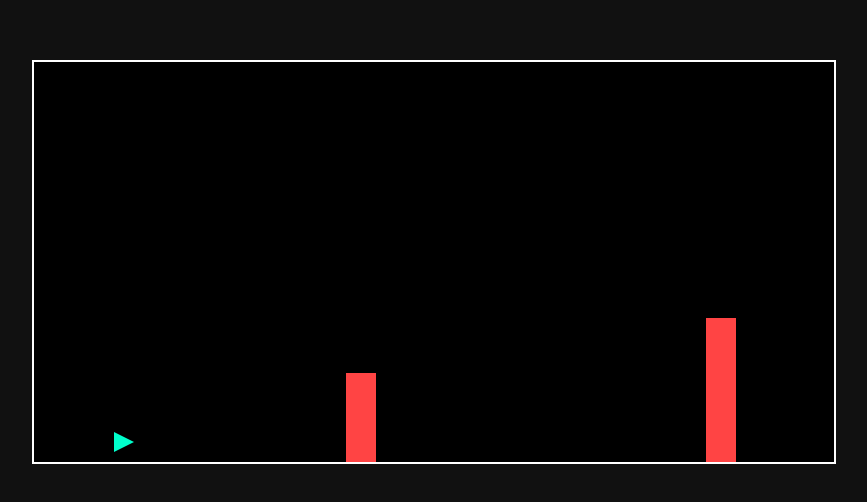
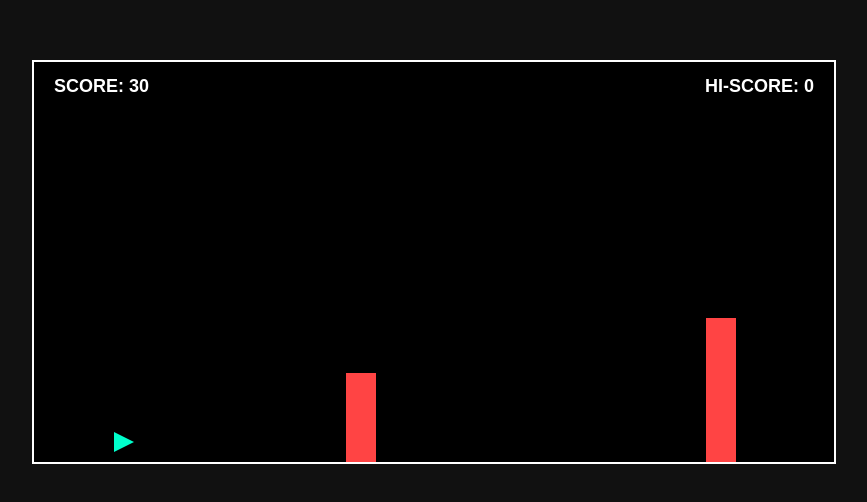
Before and after one commit to verma-mannat/Game, a plain HTML site: page index.html in a window 1280 px wide. Shown: the part 138-640 px from the top of the page, without its empty margins (206-1073 px from the left). Drawn offline with Linux system fonts and the light colour scheme.

Commit message:
score board

```diff
--- a/index.html
+++ b/index.html
@@ -39,8 +39,14 @@
         // --- OBSTACLE MANAGEMENT ---
         let obstacles = [];
         let obstacleTimer = 0;
-        const obstacleSpawnRate = 90; // Spawn an obstacle roughly every 90 frames (~1.5 seconds)
+        const obstacleSpawnRate = 90;
         const obstacleSpeed = 4;
+
+        // --- SCORE SYSTEM ---
+        let currentScore = 0;
+        // Check if a high score was saved before; if not, start at 0
+        let highScore = localStorage.getItem("spaceWavesHighScore") ? parseInt(localStorage.getItem("spaceWavesHighScore")) : 0;
+        let scoreTimer = 0; // Used to increment score over time
 
         // Track if the button/mouse is being pressed
         let isPressed = false;
@@ -60,9 +66,17 @@
 
         // --- RESET FUNCTION ---
         function resetGame() {
+            // Check if current score beat the high score before resetting
+            if (currentScore > highScore) {
+                highScore = currentScore;
+                localStorage.setItem("spaceWavesHighScore", highScore); // Save to browser memory!
+            }
+
             player.y = 200;
             obstacles = [];
             obstacleTimer = 0;
+            currentScore = 0; // Reset current score
+            scoreTimer = 0;
             isPressed = false;
         }
 
@@ -79,15 +93,20 @@
             if (player.y < player.size) player.y = player.size;
             if (player.y > canvas.height - player.size) player.y = canvas.height - player.size;
 
-            // 2. Handle Obstacles Spawning
+            // 2. Increment Score (Earn 1 point roughly every 10 frames (~0.16 seconds))
+            scoreTimer++;
+            if (scoreTimer >= 10) {
+                currentScore++;
+                scoreTimer = 0;
+            }
+
+            // 3. Handle Obstacles Spawning
             obstacleTimer++;
             if (obstacleTimer >= obstacleSpawnRate) {
-                // Generate a random height for the obstacle wall/pillar
                 let minHeight = 40;
                 let maxHeight = 200;
                 let height = Math.floor(Math.random() * (maxHeight - minHeight + 1)) + minHeight;
 
-                // Randomly choose if the obstacle spawns from the TOP or BOTTOM of the screen
                 let isTop = Math.random() < 0.5;
                 let yPosition = isTop ? 0 : canvas.height - height;
 
@@ -96,18 +115,18 @@
                     y: yPosition,
                     width: 30,
                     height: height,
-                    color: "#ff4444" // Bright neon red/coral
+                    color: "#ff4444"
                 });
 
-                obstacleTimer = 0; // Reset spawn timer
+                obstacleTimer = 0;
             }
 
-            // 3. Move and Check Obstacles
+            // 4. Move and Check Obstacles
             for (let i = obstacles.length - 1; i >= 0; i--) {
                 let obs = obstacles[i];
-                obs.x -= obstacleSpeed; // Move to the left
+                obs.x -= obstacleSpeed;
 
-                // Check collision with Player (Bounding box vs player coordinates approximation)
+                // Check collision
                 if (
                     player.x + player.size > obs.x &&
                     player.x < obs.x + obs.width &&
@@ -115,10 +134,9 @@
                     player.y - player.size / 2 < obs.y + obs.height
                 ) {
                     resetGame();
-                    return; // Stop updating this frame immediately on death
+                    return;
                 }
 
-                // Remove obstacle if it goes off-screen to save computer memory
                 if (obs.x + obs.width < 0) {
                     obstacles.splice(i, 1);
                 }
@@ -143,6 +161,19 @@
             }
         }
 
+        function drawScoreboard() {
+            ctx.fillStyle = "#ffffff";
+            ctx.font = "bold 18px sans-serif";
+
+            // Draw current score on the top left
+            ctx.textAlign = "left";
+            ctx.fillText("SCORE: " + currentScore, 20, 30);
+
+            // Draw high score on the top right
+            ctx.textAlign = "right";
+            ctx.fillText("HI-SCORE: " + highScore, canvas.width - 20, 30);
+        }
+
         // --- GAME LOOP ---
         function gameLoop() {
             ctx.clearRect(0, 0, canvas.width, canvas.height);
@@ -153,6 +184,7 @@
             // Render visual frames
             drawObstacles();
             drawPlayer();
+            drawScoreboard(); // Draw the text over the top of the gameplay
 
             requestAnimationFrame(gameLoop);
         }
```
